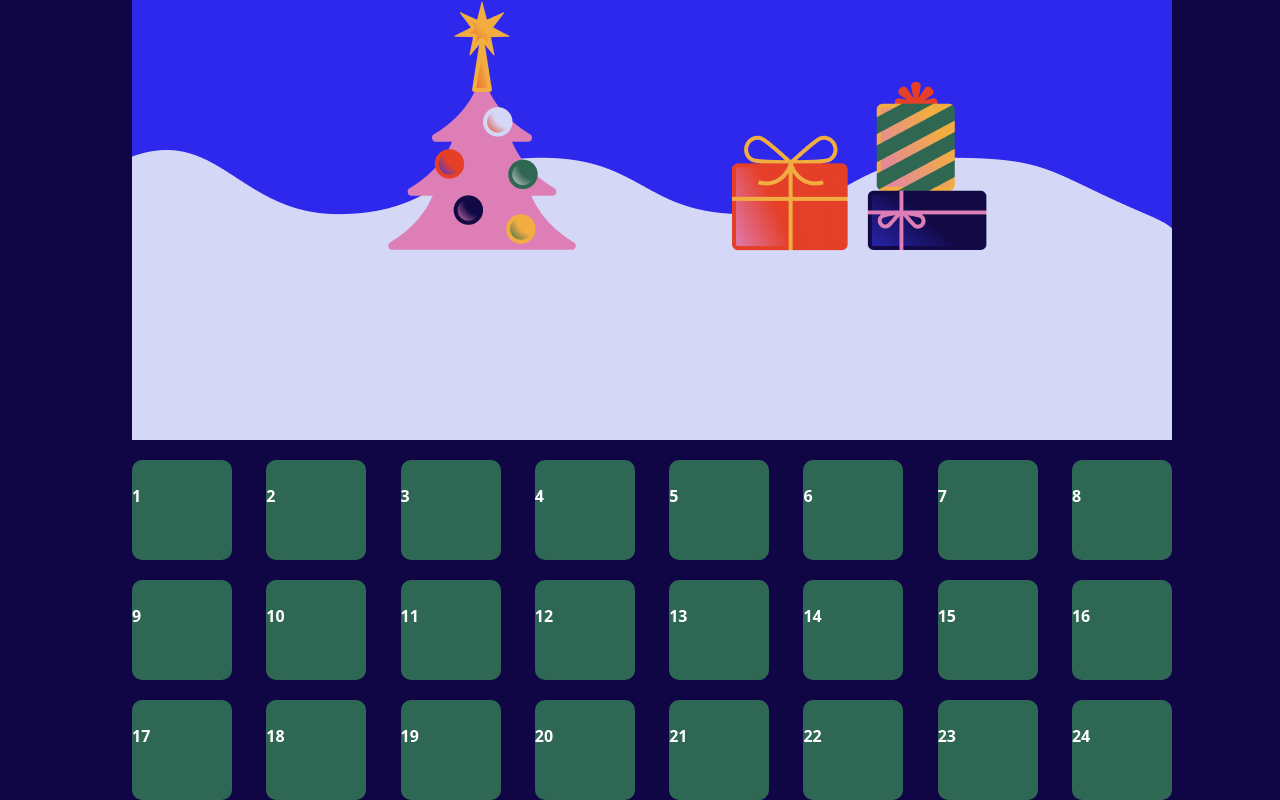
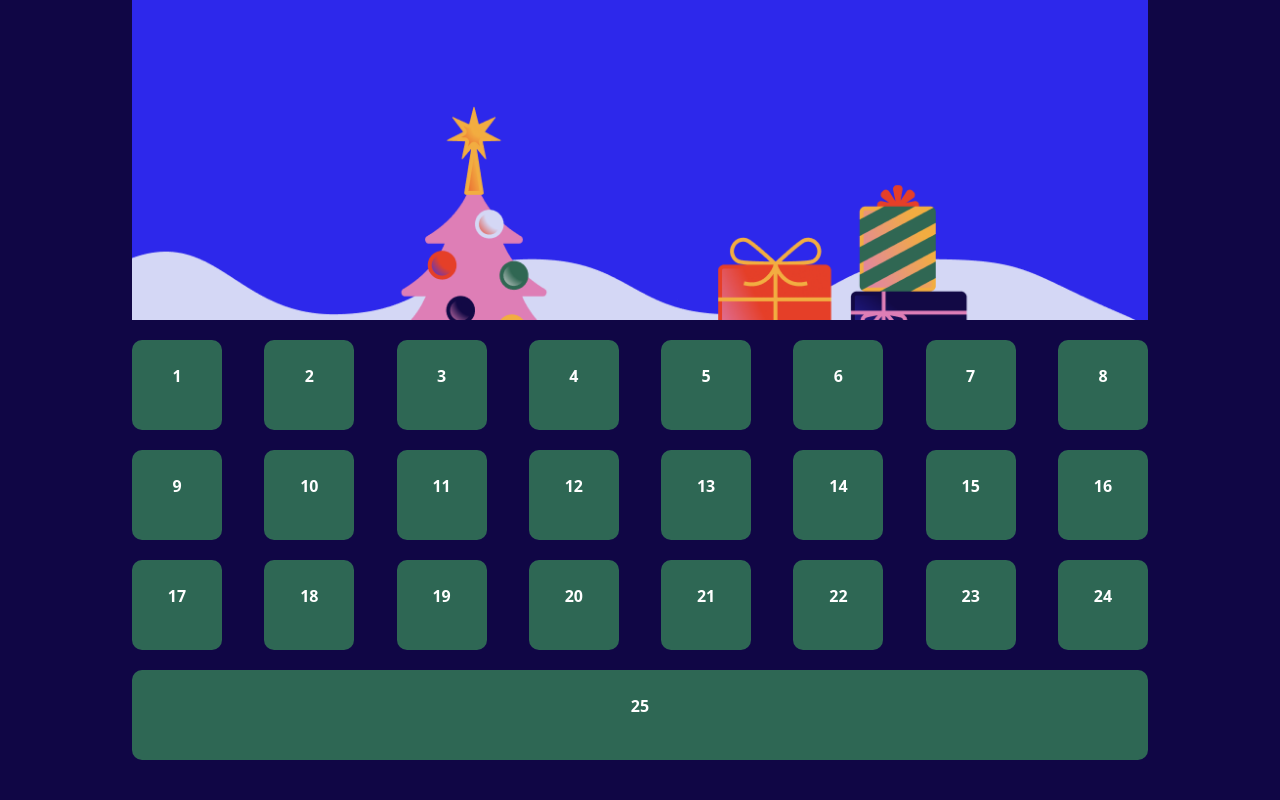
Before and after one commit to jacopolegovini/advent-calendar, a Vue app: page / in a window 1280 px wide. Built offline with nearby package versions, Linux system fonts and the light colour scheme.

Commit message:
img position setted

```diff
--- a/src/components/AppMain.vue
+++ b/src/components/AppMain.vue
@@ -145,23 +145,57 @@ export default {
             <img src="../../images/header-bg.png" alt="header">
         </header>
         <main class="container icons-container">
-            <div class="icons">
-                <div class="icon" v-for="icon in 24">
+            <ul class="icons">
+                <li class="icon" v-for="icon in 25">
                     <div class="icon-img">
                         <img src="" alt="">
                     </div>
                     <div>{{ icon }}</div>
-                </div>
-            </div>
+                </li>
+            </ul>
         </main>
     </div>
 </template>
 
 <style scoped>
+/* General */
+ul {
+    padding: 0;
+    margin: 0;
+}
+
+li {
+    list-style-type: none;
+    text-align: center;
+}
+
+li:last-child {
+    width: 100%;
+}
+
+
+/* General page */
+.page {
+    height: 100vh;
+    overflow-y: hidden;
+}
+
+
+/* Header */
+.img-container {
+    height: 40%;
+    display: flex;
+    justify-content: center;
+}
+
 header img {
     background-color: #2D28EB;
+    width: 1040px;
+    object-fit: cover;
+    object-position: 0 105px;
 }
 
+/* Main */
 .img-container,
 .icons-container {
     width: 1040px;
@@ -169,6 +203,7 @@ header img {
 
 .icons-container {
     margin-top: 20px;
+    height: 60%;
 }
 
 .icons {
@@ -177,14 +212,13 @@ header img {
     gap: 30px;
     row-gap: 20px;
     flex-wrap: wrap;
-    width: 1040px;
 }
 
 .icon {
     background-color: #2E6754;
     border-radius: 10px;
-    width: 100px;
-    height: 100px;
+    width: 90px;
+    height: 90px;
     color: white;
     font-weight: bold;
 }
```
